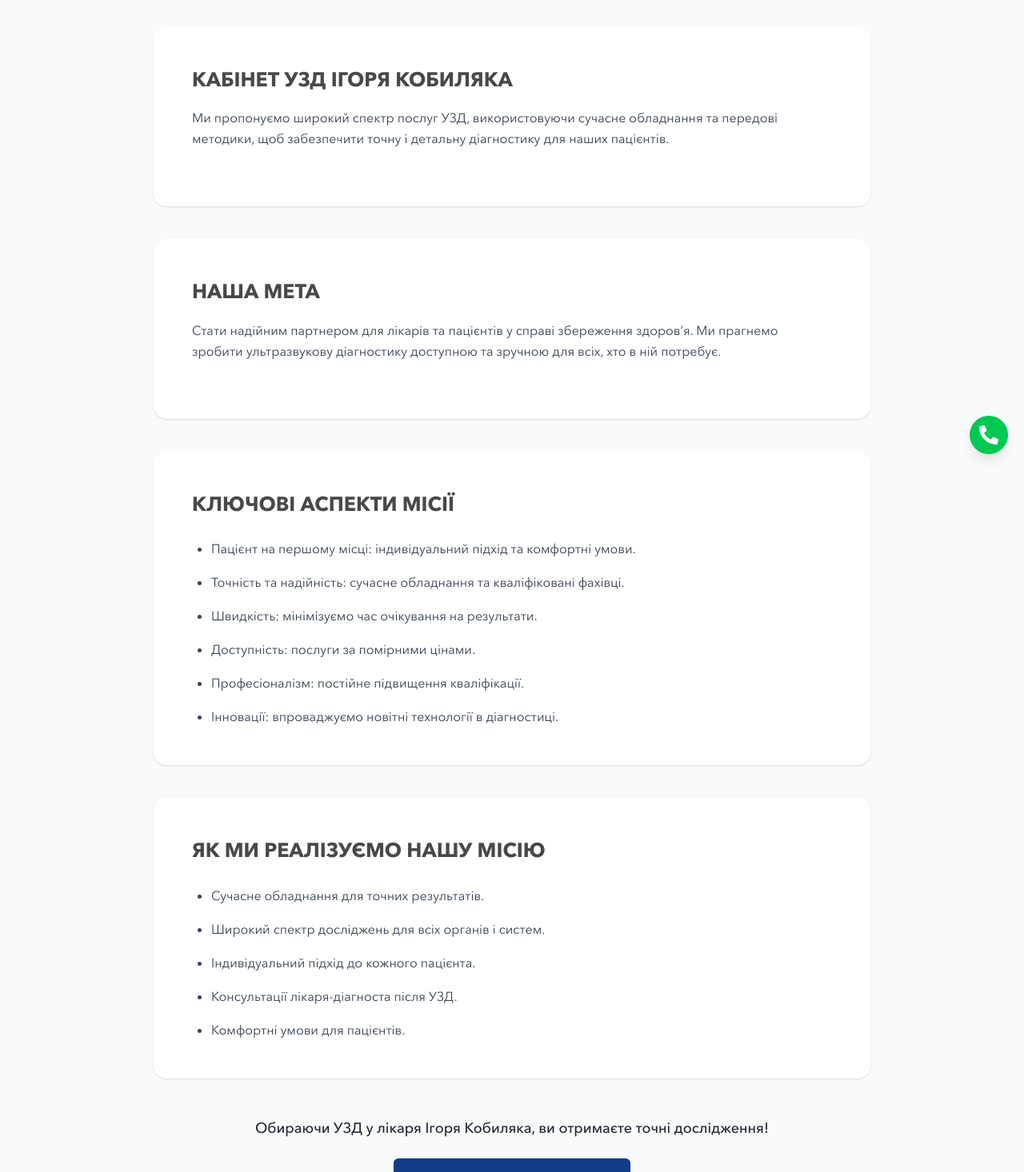
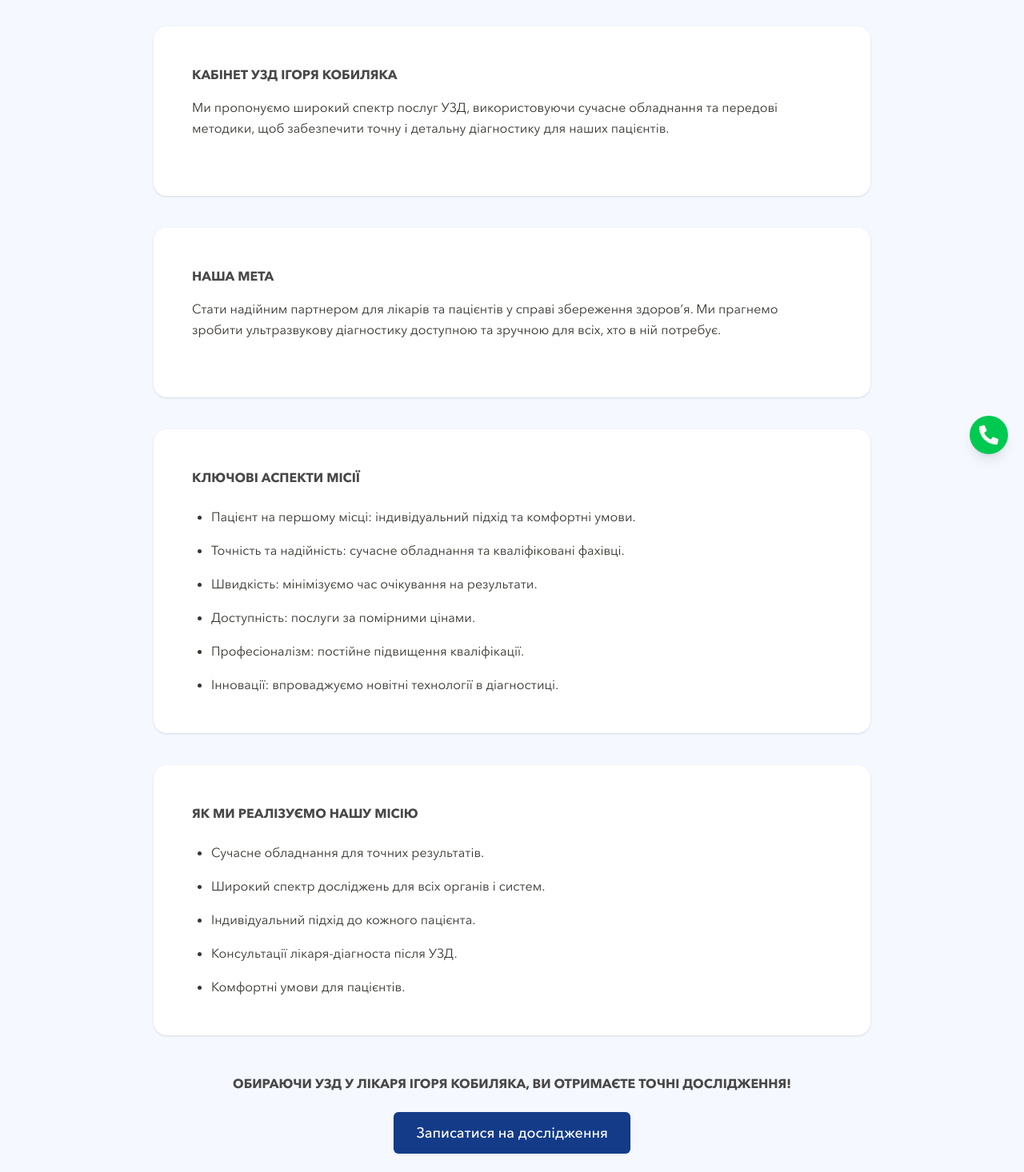
Before and after one commit to Dmitriy-Herasymenko/medcenteruzd, a Next.js app: page /aboutUs in a window 1280 px wide. Shown: the part 160-1626 px from the top of the page at 80% size. Built offline with nearby package versions, Linux system fonts and the light colour scheme.

Commit message:
add page contactn & refactoring dark theme page aboutUs

```diff
--- a/app/aboutUs/page.tsx
+++ b/app/aboutUs/page.tsx
@@ -10,61 +10,56 @@ export default function AboutPage() {
     const [isModalOpen, setIsModalOpen] = useState(false);
     const { t } = useTranslation("common");
     return (
-        <main className="min-h-screen bg-gray-50 py-12 px-6 md:px-16">
+        <section className="min-h-screen   py-12 px-6 md:px-16">
             <div className="max-w-4xl mx-auto">
-                {/* Заголовок */}
                 <h1 className="heading-h1 font-bold text-center mb-8">
                     {t("aboutUsPage.title")}
                 </h1>
 
-                {/* Основна інформація */}
-                <section className="bg-white rounded-2xl shadow p-8 md:p-12 mb-10">
-                    <h2 className="heading-h2 mb-4">
+                <div className="bg-white dark:bg-[#133b88]  rounded-2xl shadow p-8 md:p-12 mb-10">
+                    <h2 className="heading-h3 mb-4">
                         {t("aboutUsPage.subtitle")}
                     </h2>
-                    <p className="text-gray-700 mb-6 leading-relaxed">{t("aboutUsPage.description")}</p>
-                </section>
+                    <p className="mb-6 leading-relaxed">{t("aboutUsPage.description")}</p>
+                </div>
 
-                {/* Мета */}
-                <section className="bg-white rounded-2xl shadow p-8 md:p-12 mb-10">
-                    <h2 className="heading-h2 mb-4">{t("aboutUsPage.goalTitle")}</h2>
-                    <p className="text-gray-700 mb-6 leading-relaxed">{t("aboutUsPage.goalText")}</p>
-                </section>
+                <div className="bg-white dark:bg-[#133b88] rounded-2xl shadow p-8 md:p-12 mb-10">
+                    <h2 className="heading-h3 mb-4">{t("aboutUsPage.goalTitle")}</h2>
+                    <p className="mb-6 leading-relaxed">{t("aboutUsPage.goalText")}</p>
+                </div>
 
-                {/* Ключові аспекти місії */}
-                <section className="bg-white rounded-2xl shadow p-8 md:p-12 mb-10">
-                    <h3 className="heading-h2 mb-6">{t("aboutUsPage.missionTitle")}</h3>
-                    <ul className="space-y-4 text-gray-700 list-disc pl-6 leading-relaxed">
+                <div className="bg-white dark:bg-[#133b88] rounded-2xl shadow p-8 md:p-12 mb-10">
+                    <h3 className="heading-h3 mb-6">{t("aboutUsPage.missionTitle")}</h3>
+                    <ul className="space-y-4  list-disc pl-6 leading-relaxed">
                         {(t("aboutUsPage.missionList", { returnObjects: true }) as string[]).map((item, i) => (
                             <li key={i}>{item}</li>
                         ))}
                     </ul>
-                </section>
+                </div>
 
-                {/* Реалізація місії */}
-                <section className="bg-white rounded-2xl shadow p-8 md:p-12 mb-10">
-                    <h3 className="heading-h2 mb-6">{t("aboutUsPage.howTitle")}</h3>
-                          <ul className="space-y-4 text-gray-700 list-disc pl-6 leading-relaxed">
+
+                <div className="bg-white dark:bg-[#133b88] rounded-2xl shadow p-8 md:p-12 mb-10">
+                    <h3 className="heading-h3 mb-6">{t("aboutUsPage.howTitle")}</h3>
+                          <ul className="space-y-4  list-disc pl-6 leading-relaxed">
                         {(t("aboutUsPage.howList", { returnObjects: true }) as string[]).map((item, i) => (
                             <li key={i}>{item}</li>
                         ))}
                     </ul>
-                </section>
+                </div>
 
-                {/* Заключний блок */}
-                <section className="text-center mt-12">
-                    <p className="text-lg text-gray-800 font-medium mb-6">{t("aboutUsPage.conclusion")}</p>
+                <div className="text-center mt-12">
+                    <p className="heading-h3 mb-6">{t("aboutUsPage.conclusion")}</p>
                     <Button
                         variant="primary" onClick={() => setIsModalOpen(true)} size="lg"
                     >
                         {t("aboutUsPage.btn")}
                     </Button>
 
-                </section>
+                </div>
             </div>
             <Modal isOpen={isModalOpen} onClose={() => setIsModalOpen(false)}>
                 <AppointmentForm onSuccess={() => setIsModalOpen(false)} />
             </Modal>
-        </main>
+        </section>
     );
 }
--- /dev/null
+++ b/app/contacts/page.tsx
@@ -0,0 +1,72 @@
+"use client"
+import { useTranslation } from "react-i18next";
+
+
+export default function AboutPage() {
+    const { t } = useTranslation("common");
+    return (
+        <section className="min-h-screen  py-12 px-6 md:px-16">
+
+            <h1 className="heading-h1  text-center">
+                {t("contactsPage.title")}
+            </h1>
+
+            <div className="w-full py-16">
+                <div className="max-w-full mx-auto  grid grid-cols-1 md:grid-cols-3 gap-6">
+
+                    <div className="bg-white dark:bg-[#133b88] rounded-[20px] shadow-lg p-8 text-center transition hover:shadow-xl">
+                        <h2 className="heading-h3 mb-3 ">
+                            {t("contactsPage.telephone")}
+                        </h2>
+                        <a
+                            href="tel:+380674935104"
+                        >
+                            +38&nbsp;067&nbsp;493&nbsp;51&nbsp;04
+                        </a>
+                    </div>
+
+
+                    <div className="bg-white dark:bg-[#133b88] rounded-[20px] shadow-lg p-8 text-center  transition hover:shadow-xl">
+                        <h2 className="heading-h3 mb-3 ">
+                            {t("contactsPage.address")}
+                        </h2>
+                        <p className=" leading-relaxed">
+                            {t("contactsPage.addressValue")}
+                        </p>
+                    </div>
+
+
+                    <div className="bg-white dark:bg-[#133b88] rounded-[20px] shadow-lg p-8 text-center  transition hover:shadow-xl">
+                        <h2 className="heading-h3 mb-3 ">
+                            {t("contactsPage.workTime")}
+                        </h2>
+                        <p className=" leading-relaxed">
+                            {t("contactsPage.workDay1")}
+                        </p>
+                        <p className=" leading-relaxed">
+                            {t("contactsPage.workDay2")}
+                        </p>
+                    </div>
+                </div>
+            </div>
+
+            <div className="w-full bg-white dark:bg-[#133b88] mb-8 p-2 md:p-8 rounded-[20px] shadow-lg transition hover:shadow-xl overflow-hidden">
+                <h2 className="text-center heading-h3 py-2 md:py-8">
+                    {t("contactsPage.howToFindUs")}
+                </h2>
+
+                <div className="w-full h-[300px] md:h-[600px]  overflow-hidden">
+                    <iframe
+                        src="https://www.google.com/maps/embed?pb=!1m18!1m12!1m3!1d2630.175419929347!2d30.21890107592255!3d48.75944627131889!2m3!1f0!2f0!3f0!3m2!1i1024!2i768!4f13.1!3m3!1m2!1s0x40d20da8953e6589%3A0x22e976b0eac83120!2z0JrQsNCx0ZbQvdC10YIg0KPQl9CUINCa0L7QsdC40LvRj9C60LA!5e0!3m2!1suk!2sua!4v1761223967521!5m2!1suk!2sua"
+                        className="w-full h-full border-0"
+                        allowFullScreen
+                        loading="lazy"
+                        referrerPolicy="no-referrer-when-downgrade"
+                    />
+                </div>
+            </div>
+
+
+        </section>
+    );
+}
--- a/app/globals.css
+++ b/app/globals.css
@@ -49,7 +49,7 @@ body {
   }
 
    .heading-h3 {
-    @apply text-[16px] font-bold text-[#484848] uppercase;
+    @apply text-[16px] font-bold text-[#484848] dark:text-[#F5F8FF] uppercase;
   }
 
   .paragraph {
--- a/locales/en/common.json
+++ b/locales/en/common.json
@@ -111,6 +111,17 @@
     ],
     "conclusion": "By choosing ultrasound diagnostics with Dr. Ihor Kobyliak, you receive accurate and reliable results!",
     "btn": "Book an Appointment"
+  },
+  "contactsPage": {
+    "title": "Our Contacts:",
+    "telephone": "Phone Numbers:",
+    "address": "Address:",
+    "addressValue":"Ukraine, Uman, Shevchenko Street 50",
+    "workTime": "Working Hours:",
+    "workDay1": "Mon – Fri: 08:00 – 18:00",
+    "workDay2": "Sat: 09:00 – 16:00",
+    "howToFindUs": "How to Find Us:",
+    "howTitle": "How We Achieve Our Mission"
   },
   "footer": {
     "footerContactsTitle": "Contacts",
--- a/locales/ua/common.json
+++ b/locales/ua/common.json
@@ -113,6 +113,16 @@
     "conclusion":
       "Обираючи УЗД у лікаря Ігоря Кобиляка, ви отримаєте точні дослідження!",
     "btn": "Записатися на дослідження"
+  },
+"contactsPage":{
+    "title": "Наші контакти:",
+    "telephone": "Телефони:",
+    "address":"Адреса:",
+    "addressValue":"Україна, м.Умань вул.Шевченка 50",
+    "workTime": "Графік роботи:",
+    "workDay1":"Пнд – Пт: 08:00  – 18:00",
+    "workDay2": "Сбт: 09:00  – 16:00",
+    "howToFindUs": "Як нас знайти:"
   },
   "footer": {
     "footerContactsTitle": "Контакти",
```
